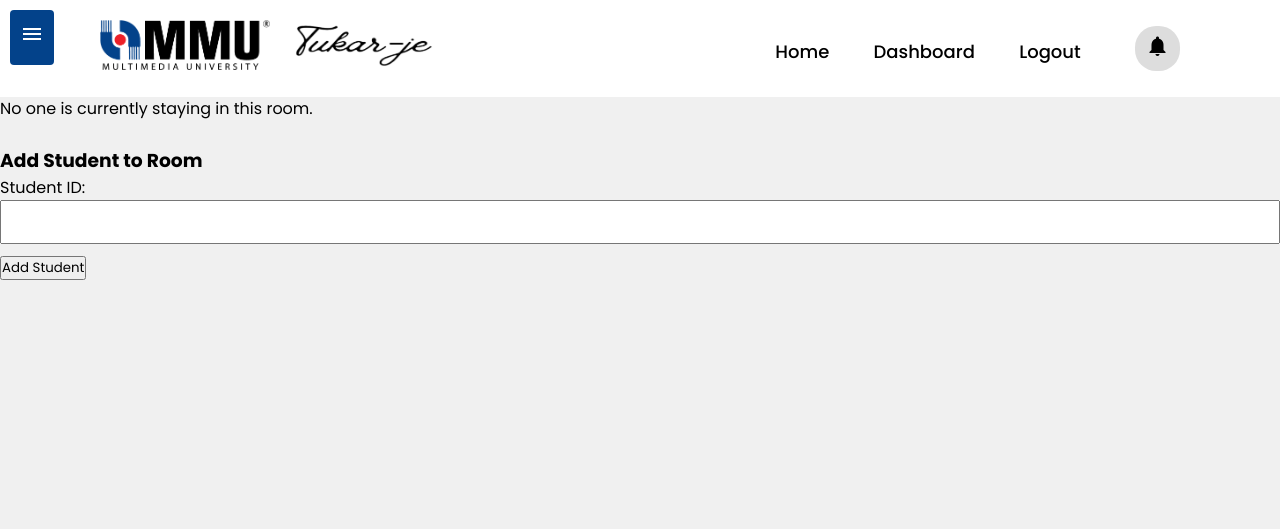
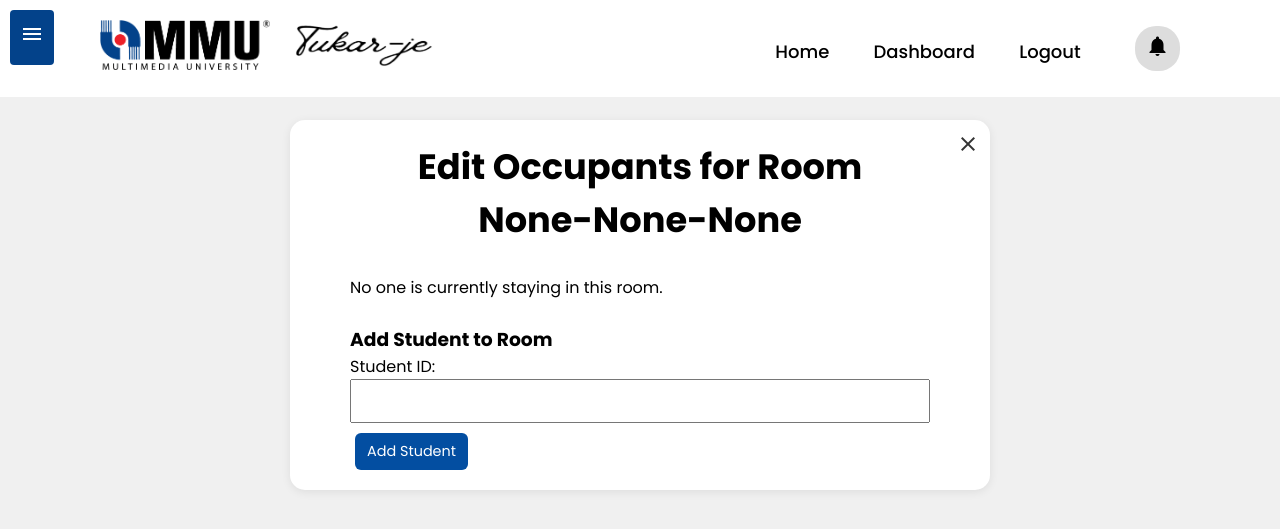
Before and after one commit to irfanazim/tukar-je, a Flask app: page /admin/room/edit_occupants in a window 1280 px wide. Shown: the top 529 px of the page. Run offline with Flask 3, Linux system fonts and the light colour scheme; the visitor is signed in with stand-in values (Sample User, id 1); data comes from the database, SQL or seed files in the repository; data that the repository does not hold is empty.

Commit message:
Fix: incoming requests page only displays pending and rejected request, and fixed some layout issue

```diff
--- a/app/static/css/style.css
+++ b/app/static/css/style.css
@@ -2577,3 +2605,60 @@ margin-top: 20px;
     border-radius: 8px;
     border: 1px solid #e0e0e0;
 }
+
+/* Room Info Edit Form */
+.form-container-editroom {
+    max-width: 750px;
+    margin: 120px auto;
+    padding: 20px 60px;
+    background: #fff;
+    box-shadow: 0 2px 10px rgba(0, 0, 0, 0.08);
+    border-radius: 15px;
+    width: 700px;
+}
+
+.form-container-editroom h1 {
+    text-align: center;
+    color: #000000;
+    margin-bottom: 1.8rem;
+    font-size: 2.2rem;
+    font-weight: 700;
+}
+
+.form-container-editroom {
+    position: relative;
+}
+
+.remove-btn {
+    margin:10px auto auto auto;
+    top: 20px;
+    right: 20px;
+    background-color: #ff4444;
+    color: white;
+    border: none;
+    padding: 8px 12px;
+    border-radius: 6px;
+    cursor: pointer;
+    font-size: 0.9rem;
+    transition: ease-in-out 0.2s;
+}
+
+.remove-btn:hover {
+    background-color: #c53030;
+}
+
+.add-btn{
+    display: inline;
+    background-color: #034EA1;
+    color: white;
+    padding: 8px 12px;
+    border: none;
+    border-radius: 6px;
+    cursor: pointer;
+    font-size: 0.9rem;
+    transition: ease-in-out 0.2s;
+    margin-left: 5px;
+}
+.add-btn:hover {
+    background-color: #023b7d;
+}
--- a/app/templates/admin_dashboard.html
+++ b/app/templates/admin_dashboard.html
@@ -175,9 +175,9 @@
           <div class="admin-dashboard-hostel-content hostel-with-button">
             <div class="hostel-text">
               <h3>Hostel Map</h3>
-              <p>Hostel Map Content</p>
+              <p><em>Checkout the hostel map, remove and add occupants if needed.</em></p>
             </div>
-            <a href="#" class="shortcut">Edit Rooms</a>
+            <a href="{{ url_for('main.hostel_map') }}" class="shortcut">View Map</a>
           </div>
 
 
--- a/app/templates/admin_view_student.html
+++ b/app/templates/admin_view_student.html
@@ -107,6 +107,11 @@
                                 <span class="status-cube"></span>
                                 <span class="status-text">Approved</span>
                              </div>
+                        {% elif req.status == "pending_owner_approval" %}
+                            <div class="status-item status-pending-owner-approval">
+                                <span class="status-cube"></span>
+                                <span class="status-text">Sent to Resident</span>
+                            </div>
                         {% else %}
                             <div class="status-item status-rejected">
                                 <span class="status-cube"></span>
--- a/app/templates/dashboard.html
+++ b/app/templates/dashboard.html
@@ -141,7 +141,7 @@
                             </tr>
                             {% else %}
                             <tr>
-                                <td colspan="7">No recent requests found.</td>
+                                <td colspan="7" style="color: #999;">No recent requests found.</td>
                             </tr>
                             {% endfor %}
                         </tbody>
```
Also changed, not shown: other parts of app/static/css/style.css (+33 -5 lines), app/templates/admin_requests.html (+23 -4 lines), app/templates/incoming_requests.html (+9 -3 lines).
